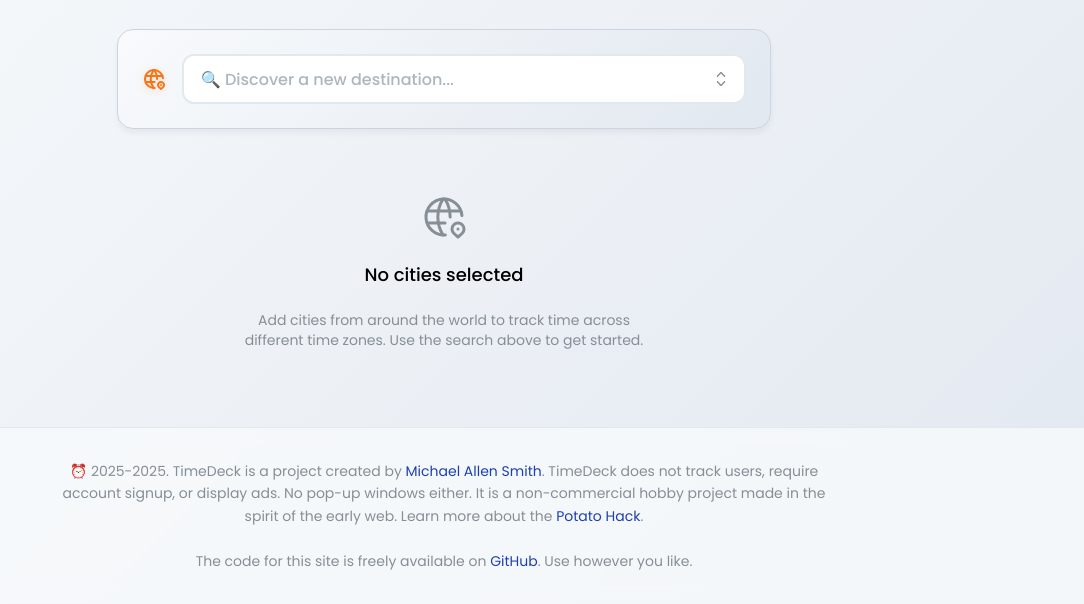
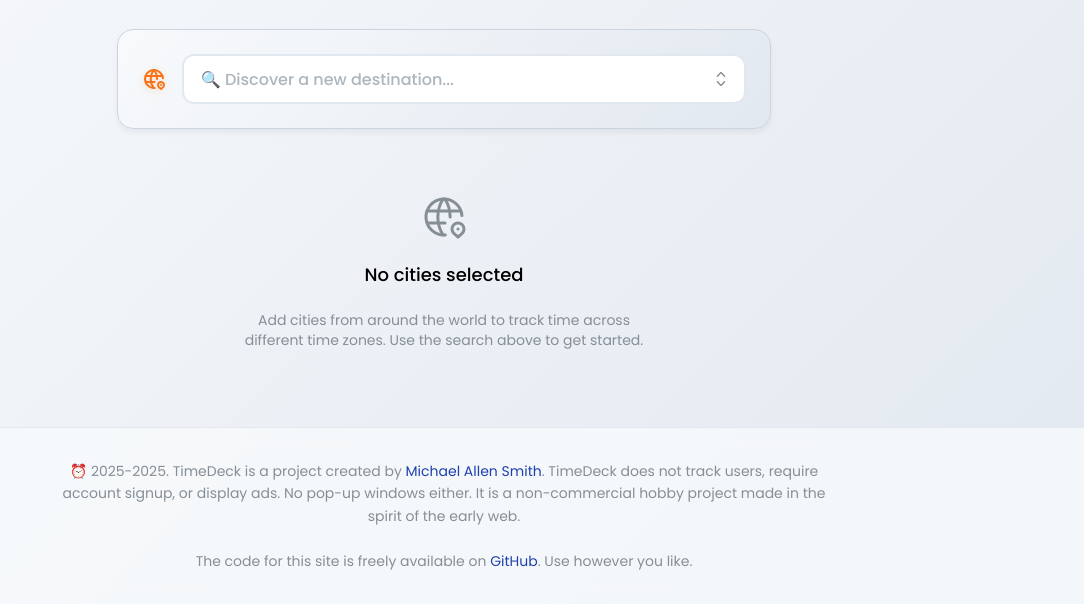
Before and after one commit to digitalcolony/timedeck, an Astro site: page / in a window 1280 px wide. Shown: the part 196-800 px from the top of the page, without its empty margins (196-1280 px from the left). Built offline with nearby package versions, Linux system fonts and the light colour scheme; Astro itself is replaced by a stand-in of ours.

Commit message:
chore: update dependencies and clean up footer component text

```diff
--- a/package.json
+++ b/package.json
@@ -9,14 +9,14 @@
     "astro": "astro"
   },
   "dependencies": {
-    "@astrojs/react": "^4.4.0",
+    "@astrojs/react": "^4.4.2",
     "@emotion/react": "^11.14.0",
     "@mantine/core": "^8.1.3",
     "@mantine/hooks": "^8.1.3",
     "@tabler/icons-react": "^3.34.0",
     "@types/react": "^19.1.8",
     "@types/react-dom": "^19.1.6",
-    "astro": "^5.14.5",
+    "astro": "^5.16.3",
     "react": "^19.1.0",
     "react-dnd": "^16.0.1",
     "react-dnd-html5-backend": "^16.0.1",
--- a/src/components/Footer.tsx
+++ b/src/components/Footer.tsx
@@ -38,17 +38,7 @@ export default function Footer() {
 						Michael Allen Smith
 					</Anchor>
 					. TimeDeck does not track users, require account signup, or display ads. No pop-up windows
-					either. It is a non-commercial hobby project made in the spirit of the early web. Learn
-					more about the{" "}
-					<Anchor
-						href="https://potatohack.com"
-						target="_blank"
-						rel="noopener noreferrer"
-						style={{ color: isDark ? "#60a5fa" : "#1e40af" }}
-					>
-						Potato Hack
-					</Anchor>
-					.
+					either. It is a non-commercial hobby project made in the spirit of the early web.
 					<br />
 					<br />
 					The code for this site is freely available on{" "}
```
Also changed, not shown: 1 other file.
